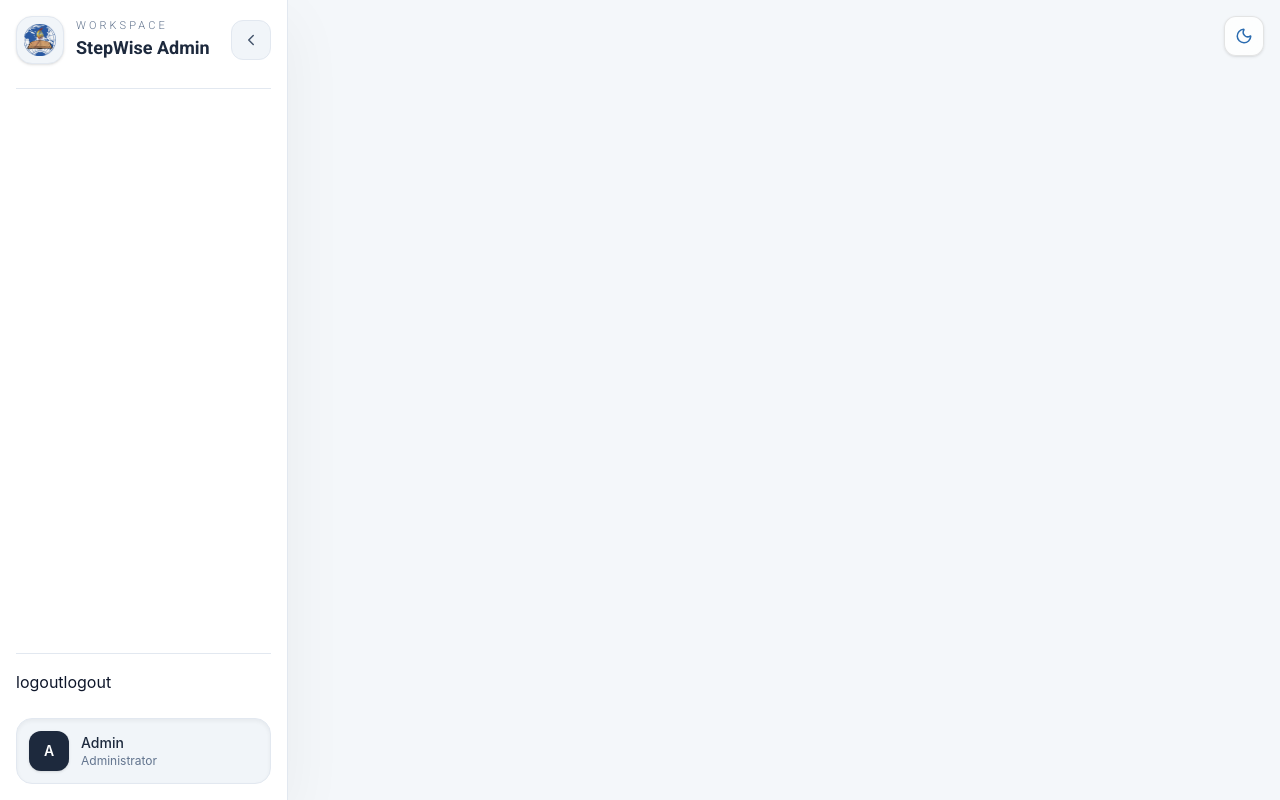
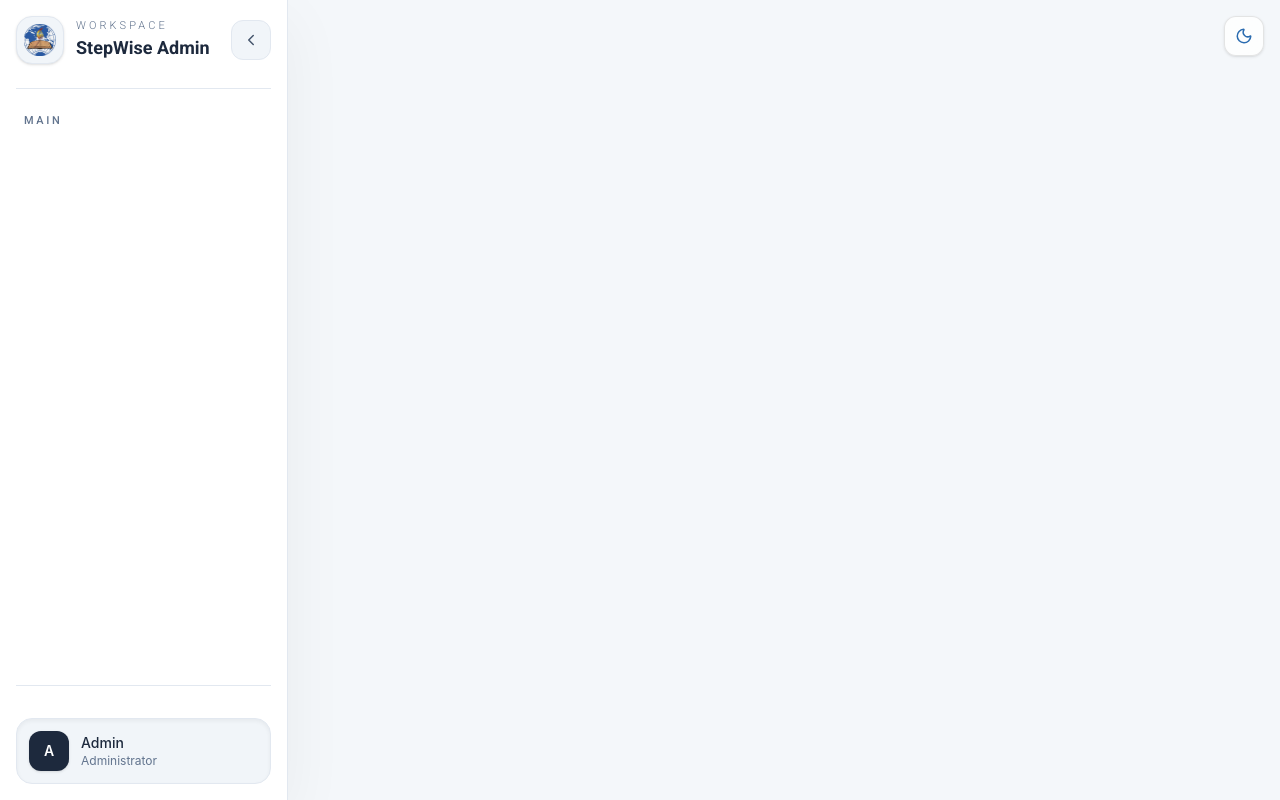
Before and after one commit to EAG-erp-system/ERP-SYSTEM-EAG, a React (Vite) app in the folder Frontend/: page /dashboard in a window 1280 px wide. Built offline with nearby package versions, Linux system fonts and the light colour scheme.

Commit message:
feat: add SideSection title

```diff
--- a/Frontend/src/components/SidebarItem.jsx
+++ b/Frontend/src/components/SidebarItem.jsx
@@ -2,9 +2,7 @@
 function SidebarItem() {
     return (
         <>
-            <button>
-                logout
-            </button>
+
         </>
     )
 }
--- a/Frontend/src/components/SidebarSection.jsx
+++ b/Frontend/src/components/SidebarSection.jsx
@@ -1,9 +1,26 @@
 
 import SidebarItem from "./SidebarItem"
 
-function SidebarSection() {
-    return (<>
-    </>)
+function SidebarSection( { title, items, isOpen, activeItem, onItemClick } ) {
+    return (
+        <div className="space-y-3">
+            <div className={`px-2 transition-all duration-300 ${isOpen ? "opacity-100" : "opacity-0"}`}>
+                <p className="roboto-medium text-[11px] tracking-[0.24em] text-slate-500">{title}</p>
+            </div>
+
+            <div className="space-y-2">
+                {items.map((item) => (
+                    <SidebarItem
+                        key={item.id}
+                        item={item}
+                        isActive={activeItem === item.id}
+                        isOpen={isOpen}
+                        onItemClick={onItemClick}
+                    />
+                ))}
+            </div>
+        </div>
+    )
 }
 
 export default SidebarSection
```
